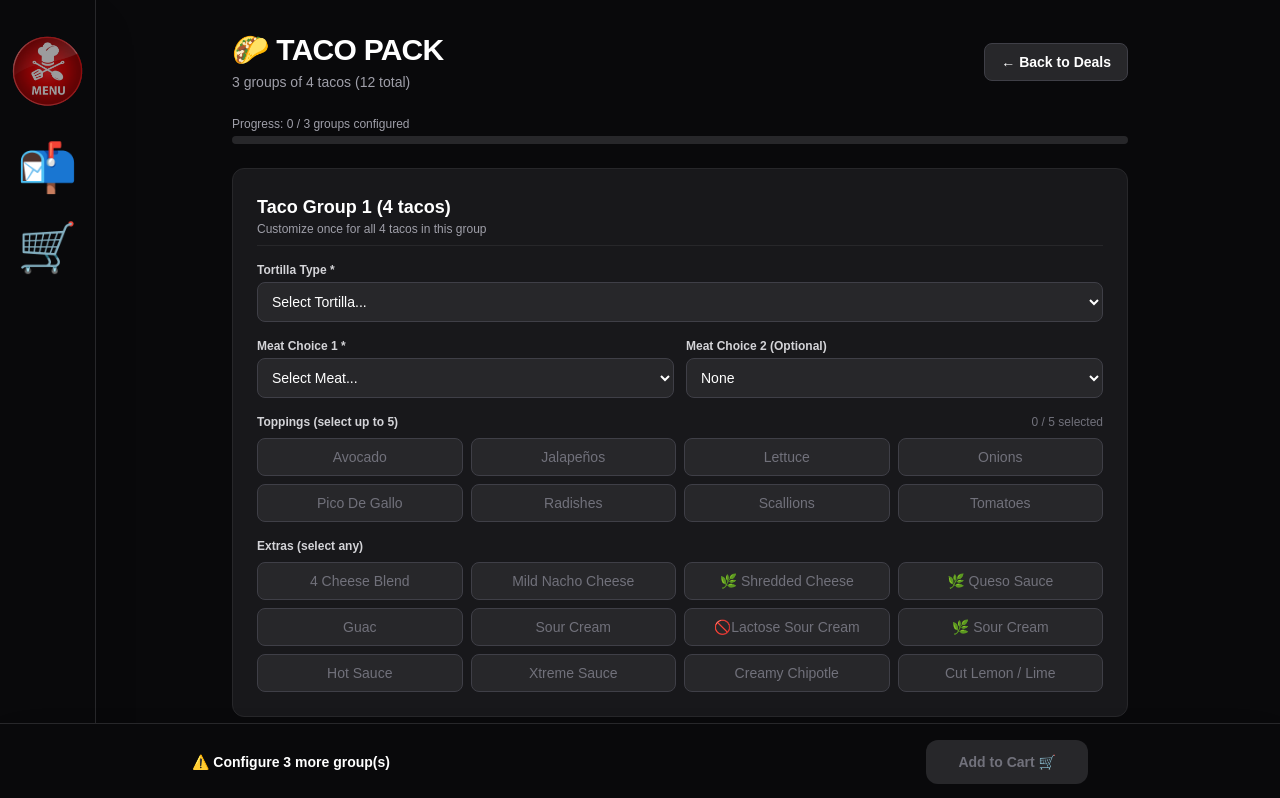
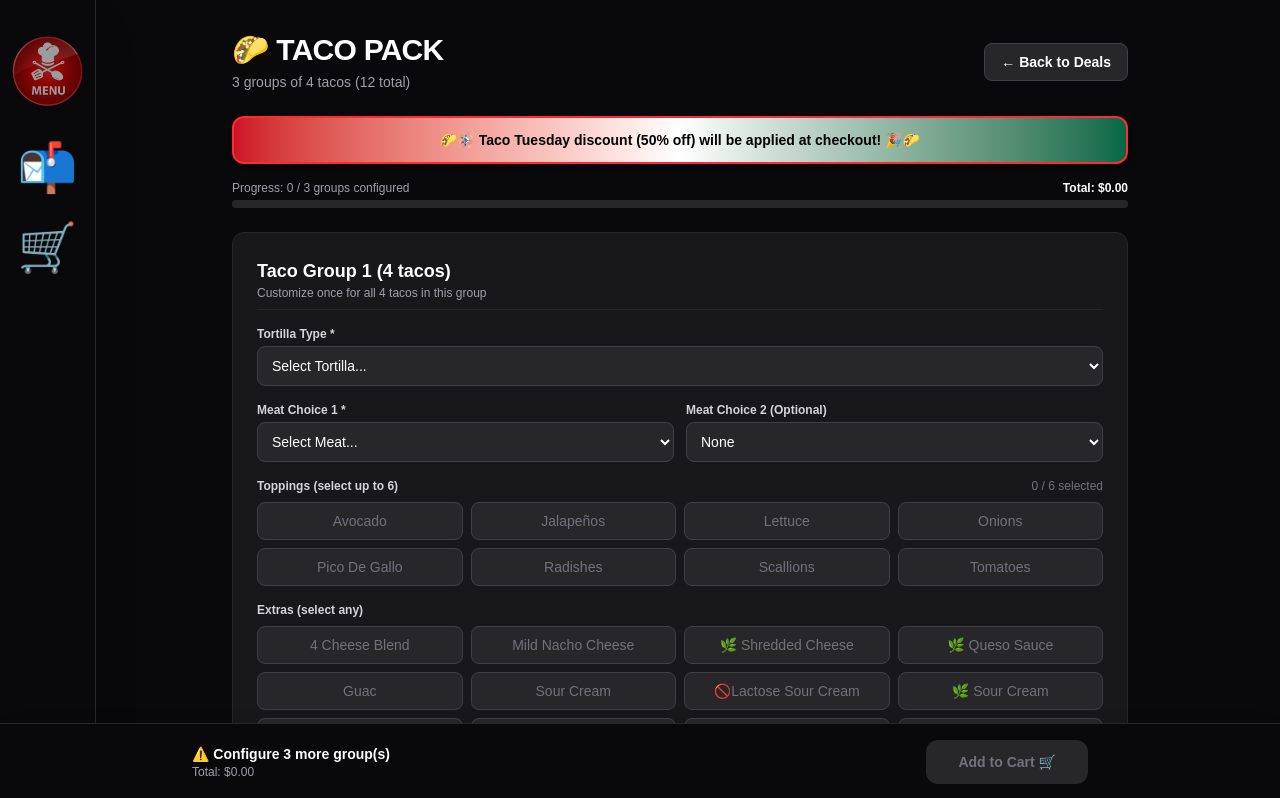
Before and after one commit to culinarycookout/culinary-cookout-app, a Next.js app: page /taco-deals/taco-pack in a window 1280 px wide. Shown: the top 798 px of the page. Built offline with nearby package versions, Linux system fonts and the light colour scheme.

Commit message:
taco done 2

```diff
--- a/app/taco-deals/[id]/page.js
+++ b/app/taco-deals/[id]/page.js
@@ -52,7 +52,6 @@ const TORTILLA_OPTIONS = [
   { value: 'soft', label: 'Soft Flour Tortilla', price: 1.50 },
 ];
 
-// ✅ Updated Meat Options
 const MEAT_OPTIONS = [
   'Beef',
   'Steak',
@@ -65,7 +64,6 @@ const MEAT_OPTIONS = [
   'Veggie Only',
 ];
 
-// ✅ Updated Toppings
 const TOPPING_OPTIONS = [
   'Avocado',
   'Jalapeños',
@@ -77,7 +75,6 @@ const TOPPING_OPTIONS = [
   'Tomatoes',
 ];
 
-// ✅ Updated Extras (keeps your exact emojis)
 const EXTRAS_OPTIONS = [
   '4 Cheese Blend',
   'Mild Nacho Cheese',
@@ -93,7 +90,6 @@ const EXTRAS_OPTIONS = [
   'Cut Lemon / Lime',
 ];
 
-// ✅ Exact Meat Price Mapping
 const MEAT_PRICES = {
   'Beef': 2.25,
   'Steak': 3.50,
@@ -105,7 +101,6 @@ const MEAT_PRICES = {
   'Fried Fish': 3.00,
 };
 
-// ✅ Exact Topping Price Mapping
 const TOPPING_PRICES = {
   'Avocado': 1.00,
   'Jalapeños': 0.25,
@@ -117,7 +112,6 @@ const TOPPING_PRICES = {
   'Tomatoes': 0.75,
 };
 
-// ✅ Exact Extras Price Mapping
 const EXTRAS_PRICES = {
   '4 Cheese Blend': 0.25,
   'Mild Nacho Cheese': 0.50,
@@ -142,8 +136,16 @@ export default function TacoDealCustomize() {
 
   const [loading, setLoading] = useState(true);
   const [groupSelections, setGroupSelections] = useState({});
+  const [isTacoTuesday, setIsTacoTuesday] = useState(false);
 
   useEffect(() => {
+    // Calculate Taco Tuesday status for the informative banner
+    const now = new Date();
+    const pacificTime = new Date(now.toLocaleString("en-US", { timeZone: "America/Los_Angeles" }));
+    const day = pacificTime.getDay();
+    const hours = pacificTime.getHours();
+    setIsTacoTuesday((day === 2 && hours >= 0) || (day === 3 && hours < 1));
+
     if (!config) return;
     const initial = {};
     config.groups.forEach((group) => {
@@ -186,7 +188,8 @@ export default function TacoDealCustomize() {
       if (currentToppings.includes(topping)) {
         newToppings = currentToppings.filter((t) => t !== topping);
       } else {
-        if (currentToppings.length >= 5) return prev;
+        // ✅ CHANGE: Increased maximum from 5 to 6
+        if (currentToppings.length >= 6) return prev;
         newToppings = [...currentToppings, topping];
       }
       const updated = { ...prev };
@@ -216,7 +219,6 @@ export default function TacoDealCustomize() {
     return sel && sel.tortilla !== '' && sel.meat1 !== '';
   });
 
-  // ✅ UPDATED PRICE LOGIC with your exact mappings and "Veggie Only" formula
   const totalPrice = config?.groups.reduce((sum, group) => {
     const sel = groupSelections[group.id] || { tortilla: '', meat1: '', meat2: '', toppings: [], extras: [] };
 
@@ -225,33 +227,27 @@ export default function TacoDealCustomize() {
     if (sel.tortilla) {
       // 1. Tortilla Cost
       const tortillaPrice = TORTILLA_OPTIONS.find((t) => t.value === sel.tortilla)?.price || 1.00;
-      price += tortillaPrice; // Charged per group
+      price += tortillaPrice;
 
-      // 2. Meats & Veggie Logic
       if (sel.meat1 && sel.meat1 !== '') {
         if (sel.meat1 === 'Veggie Only') {
-          // Veggie Only Formula: 1.5x the sum of all added toppings
           let toppingsSum = 0;
           (sel.toppings || []).forEach(t => {
             toppingsSum += (TOPPING_PRICES[t] || 0);
           });
           price += toppingsSum * 1.5;
         } else {
-          // Standard Meat Price
           price += (MEAT_PRICES[sel.meat1] || 0);
         }
 
-        // 3. Meat 2 (Second Meat)
         if (sel.meat2 && sel.meat2 !== 'None') {
           price += (MEAT_PRICES[sel.meat2] || 0);
         }
 
-        // 4. Toppings (Only applied if meat is selected)
         (sel.toppings || []).forEach(t => {
           price += (TOPPING_PRICES[t] || 0);
         });
 
-        // 5. Extras
         (sel.extras || []).forEach(e => {
           price += (EXTRAS_PRICES[e] || 0);
         });
@@ -321,12 +317,21 @@ export default function TacoDealCustomize() {
           </Link>
         </div>
 
+        {/* ✅ TACO TUESDAY NOTE - Applied at checkout */}
+        {isTacoTuesday && (
+          <div className="bg-gradient-to-r from-[#CE1126] via-[#FFFFFF] to-[#006847] rounded-xl p-3 mb-4 text-center border-2 border-red-500 shadow-md">
+            <p className="text-xs md:text-sm font-bold text-black">
+              🌮🪅 Taco Tuesday discount (50% off) will be applied at checkout! 🎉🌮
+            </p>
+          </div>
+        )}
+
         <div className="mb-6">
           <div className="flex justify-between text-xs text-zinc-400 mb-1">
             <span>
               Progress: {configuredCount} / {config.groups.length} groups configured
             </span>
-            {/* Price is hidden from UI per your request, so we leave it out of the span */}
+            <span className="text-white font-bold">Total: ${totalPrice.toFixed(2)}</span>
           </div>
           <div className="w-full bg-zinc-800 rounded-full h-2">
             <div
@@ -424,11 +429,12 @@ export default function TacoDealCustomize() {
 
                 <div>
                   <div className="flex justify-between items-center mb-2">
+                    {/* ✅ CHANGE: Updated UI to show up to 6 toppings */}
                     <label className="text-xs font-semibold text-zinc-300">
-                      Toppings (select up to 5)
+                      Toppings (select up to 6)
                     </label>
                     <span className="text-xs text-zinc-500">
-                      {sel.toppings.length} / 5 selected
+                      {sel.toppings.length} / 6 selected
                     </span>
                   </div>
                   <div className="grid grid-cols-2 sm:grid-cols-4 gap-2">
@@ -487,7 +493,7 @@ export default function TacoDealCustomize() {
                   ? '✨ All groups configured!'
                   : `⚠️ Configure ${config.groups.length - configuredCount} more group(s)`}
               </p>
-              {/* The price display is completely removed from the footer as requested */}
+              <p className="text-xs text-zinc-400">Total: ${totalPrice.toFixed(2)}</p>
             </div>
             <button
               disabled={!isComplete}
```
